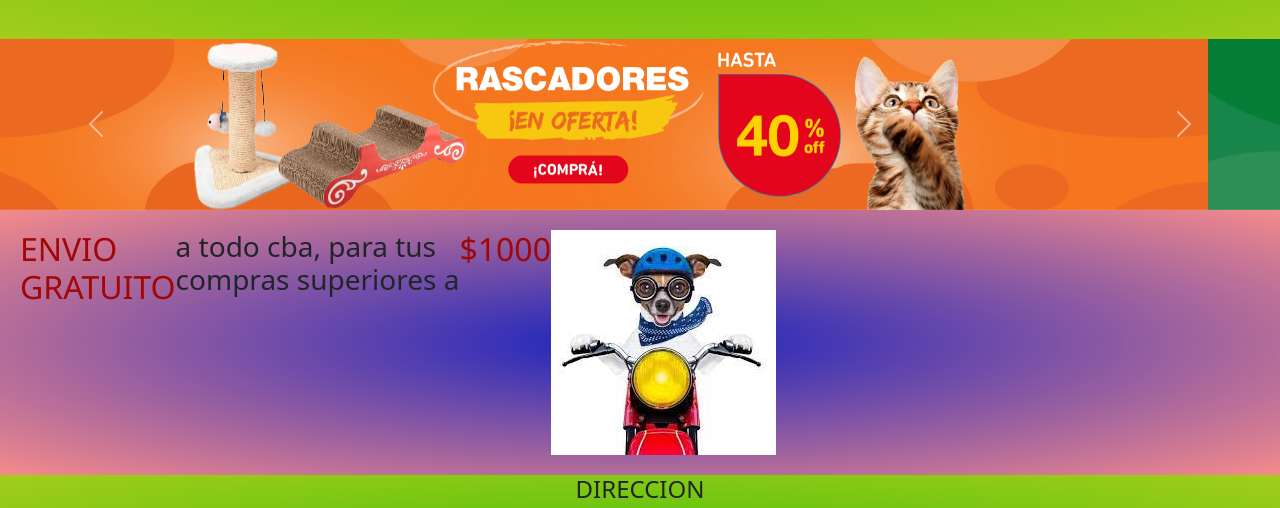
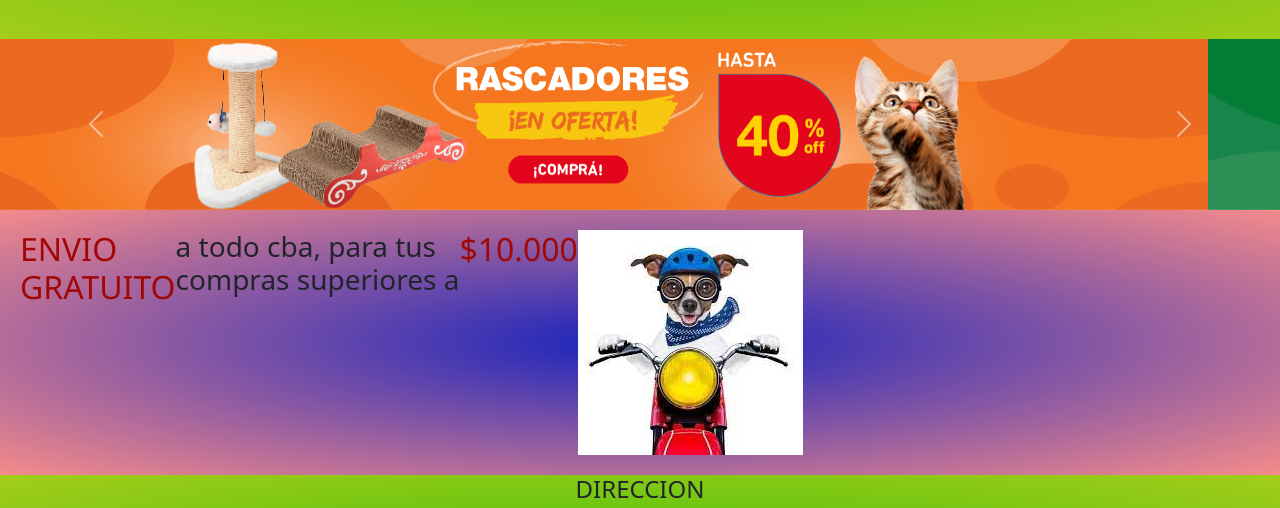
Before and after one commit to maaximilianoo/Marquez-Maximiliano-33040, a plain HTML site: page index/home1.html in a window 1280 px wide. Shown: the part 291-799 px from the top of the page. Drawn offline with nearby package versions, Linux system fonts and the light colour scheme.

Commit message:
cambio de texto y rama de prueba

```diff
--- a/index/home1.html
+++ b/index/home1.html
@@ -48,7 +48,7 @@
       <div id="conteiner-intro">
         <h2>ENVIO <br>GRATUITO</h2>
         <h3>a todo cba, para tus <br> compras superiores a</h3>
-        <h2>$1000</h2>
+        <h2>$10.000</h2>
         <div>
             <img src="./imagenes/nosotros/deLIVERI.jpg" alt="delivery">
         </div>
```
